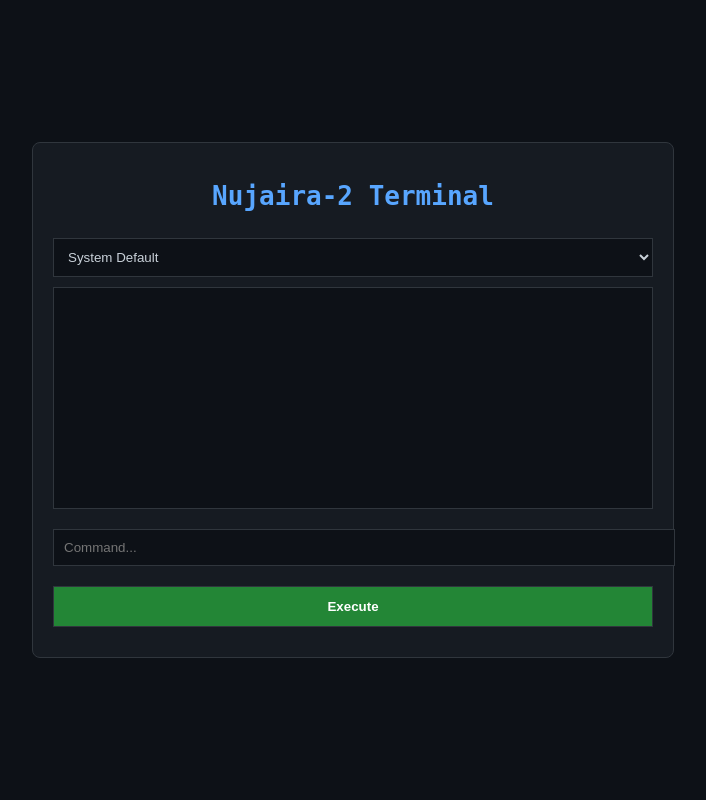
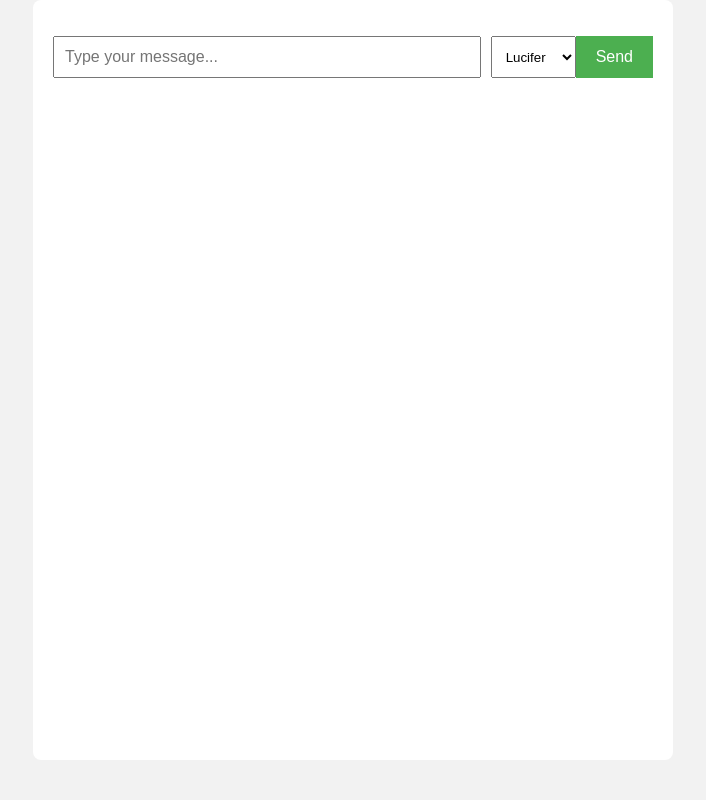
Before and after one commit to yasin16277-a11y/Nujaira-2Yn, a Flask app: page / in a window 1280 px wide. Shown: the whole page, without its empty margins (287-993 px from the left). Run offline with Flask 3, Linux system fonts and the light colour scheme.

Commit message:
Update index.html

```diff
--- a/templates/index.html
+++ b/templates/index.html
@@ -3,72 +3,67 @@
 <head>
 <meta charset="UTF-8">
 <meta name="viewport" content="width=device-width, initial-scale=1.0">
-    <title>Project Felicity | Nujaira-2 Interface</title>
+<title>Nujaira AI Console</title>
 <style>
-        body { background-color: #0d1117; color: #c9d1d9; font-family: monospace; display: flex; flex-direction: column; align-items: center; justify-content: center; height: 100vh; margin: 0; }
-        .container { width: 80%; max-width: 600px; background: #161b22; padding: 20px; border-radius: 8px; border: 1px solid #30363d; }
-        h1 { text-align: center; color: #58a6ff; }
-        select, input, button { width: 100%; padding: 10px; margin: 10px 0; background: #0d1117; color: #c9d1d9; border: 1px solid #30363d; }
-        button { background-color: #238636; color: white; cursor: pointer; padding: 12px; font-weight:bold; }
-        #chat-log { height: 200px; overflow-y: auto; border: 1px solid #30363d; padding: 10px; margin-bottom: 10px; background: #0d1117; }
-        .user-msg { color: #8b949e; text-align: right; margin-bottom: 5px; }
-        .ai-msg { color: #58a6ff; text-align: left; margin-bottom: 5px; }
+body {font-family: Arial,sans-serif; background:#f2f2f2; margin:0;}
+#chat-container {max-width:600px; margin:auto; padding:20px; background:white; height:90vh; overflow-y:auto; border-radius:8px;}
+#messages {list-style:none; padding:0;}
+#messages li {margin:10px 0;}
+.user-msg {text-align:right; color:blue;}
+.ai-msg {text-align:left; color:green;}
+#input-container {display:flex; margin-top:10px;}
+#user-input {flex:1; padding:10px; font-size:16px;}
+#send-btn {padding:10px 20px; font-size:16px; background:#4CAF50; color:white; border:none; cursor:pointer;}
+#send-btn:hover {background:#45a049;}
+#mood-select {margin-left:10px; padding:10px;}
 </style>
 </head>
 <body>
-<div class="container">
-    <h1>Nujaira-2 Terminal</h1>
-    <select id="persona-select">
-        <option value="default">System Default</option>
-        <option value="lucifer">Lucifer</option>
-        <option value="lilith">Lilith</option>
-        <option value="kamukta">Kamukta</option>
-        <option value="fantasy">Fantasy</option>
-        <option value="roleplay">Roleplay</option>
-        <option value="mom">Mom</option>
+<div id="chat-container">
+    <ul id="messages"></ul>
+    <div id="input-container">
+        <input type="text" id="user-input" placeholder="Type your message..." />
+        <select id="mood-select">
+            <option value="Lucifer">Lucifer</option>
+            <option value="Lilith">Lilith</option>
+            <option value="Nujaira">Nujaira</option>
         </select>
-    <div id="chat-log"></div>
-    <input type="text" id="user-input" placeholder="Command..." autocomplete="off">
-    <button onclick="sendCommand()">Execute</button>
+        <button id="send-btn">Send</button>
+    </div>
 </div>
 <script>
-    const chatLog = document.getElementById('chat-log');
-    function appendMessage(sender, text, className) {
-        chatLog.innerHTML += `<div class="${className}"><strong>${sender}:</strong> ${text}</div>`;
-        chatLog.scrollTop = chatLog.scrollHeight;
+const messages = document.getElementById("messages");
+const userInput = document.getElementById("user-input");
+const sendBtn = document.getElementById("send-btn");
+const moodSelect = document.getElementById("mood-select");
+
+let userId = localStorage.getItem("nujaira_user_id") || "";
+
+function appendMessage(text, cls){
+    const li=document.createElement("li");
+    li.textContent=text;
+    li.className=cls;
+    messages.appendChild(li);
+    messages.scrollTop=messages.scrollHeight;
 }
 
-    function speakText(text) {
-        const synth = window.speechSynthesis;
-        const utterance = new SpeechSynthesisUtterance(text);
-        const currentMood = document.getElementById('persona-select').value;
-        if (currentMood === 'lucifer' || currentMood === 'lilith') {
-            utterance.pitch = 0.8; utterance.rate = 0.9;
-        } else {
-            utterance.pitch = 1.2; utterance.rate = 1.0;
+async function sendMessage(){
+    const text=userInput.value.trim();
+    const mood=moodSelect.value;
+    if(!text) return;
+    appendMessage("You: "+text,"user-msg");
+    userInput.value="";
+    const res=await fetch("/api/chat",{method:"POST",headers:{"Content-Type":"application/json"},body:JSON.stringify({message:text,mood:mood,user_id:userId})});
+    const data=await res.json();
+    appendMessage("AI: "+data.response,"ai-msg");
+    if(data.user_id){
+        userId=data.user_id;
+        localStorage.setItem("nujaira_user_id",userId);
     }
-        synth.speak(utterance);
 }
 
-    async function sendCommand() {
-        const input = document.getElementById('user-input');
-        const msg = input.value.trim();
-        const mood = document.getElementById('persona-select').value;
-        if (!msg) return;
-        appendMessage("You", msg, "user-msg");
-        input.value = '';
-        try {
-            const res = await fetch('/api/chat', {
-                method: 'POST',
-                headers: { 'Content-Type': 'application/json' },
-                body: JSON.stringify({ message: msg, mood: mood })
-            });
-            const data = await res.json();
-            const reply = data.response || data.error;
-            appendMessage("Nujaira-2", reply, "ai-msg");
-            speakText(reply);
-        } catch (e) { appendMessage("Error", "Connection failed.", "ai-msg"); }
-    }
+sendBtn.addEventListener("click",sendMessage);
+userInput.addEventListener("keypress",e=>{if(e.key==="Enter") sendMessage();});
 </script>
 </body>
 </html>
```
Lines whose indentation alone changed are shown as unchanged.
